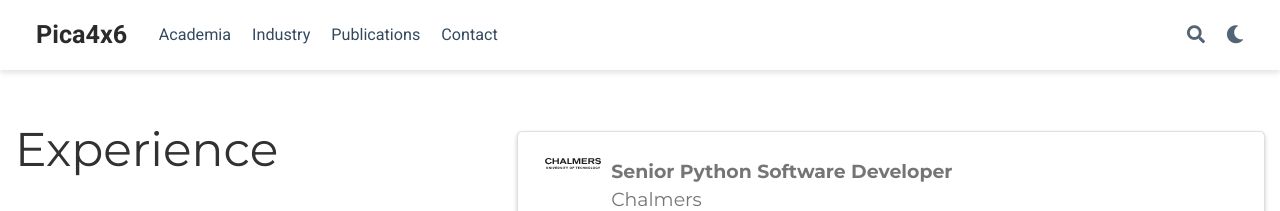
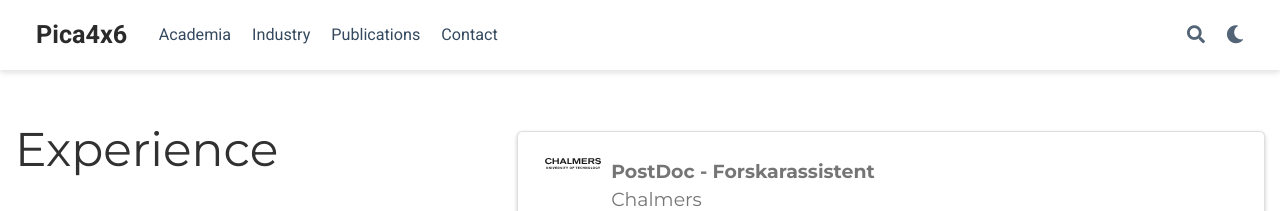
Before and after one commit to Pica4x6/Pica4x6.github.io, a plain HTML site: page academia/index.html in a window 1280 px wide. Shown: the top 211 px of the page. Drawn offline with nearby package versions, Linux system fonts and the light colour scheme; some icons are missing.

Commit message:
academia

```diff
--- a/academia/index.html
+++ b/academia/index.html
@@ -738,7 +738,7 @@
             <div>
 
 
-              <div class="section-subheading card-title exp-title text-muted my-0">Senior Python Software Developer</div>
+              <div class="section-subheading card-title exp-title text-muted my-0">PostDoc - Forskarassistent</div>
               <div class="section-subheading card-title exp-company text-muted my-0">Chalmers</div>
               <div class="text-muted exp-meta">
                 Sep 2016 –
```
